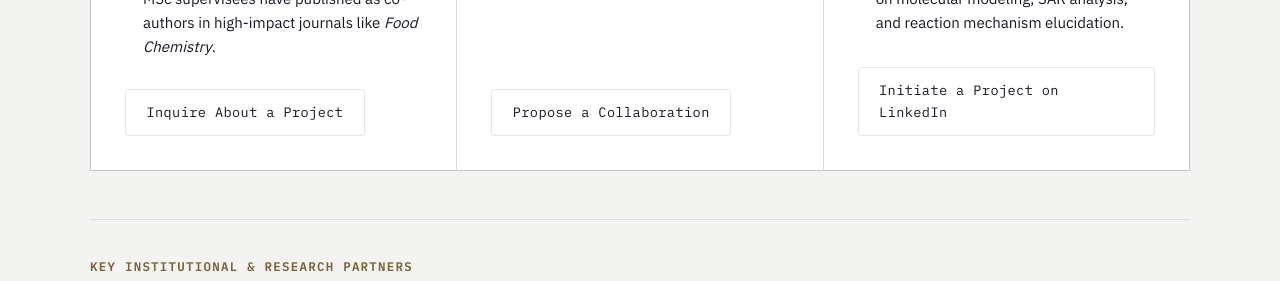
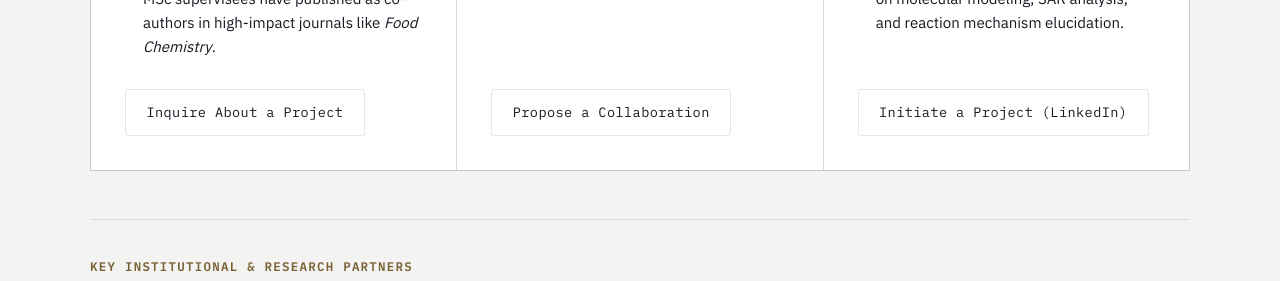
Before and after one commit to farmaceut/farmaceut.github.io, a plain HTML site: page index.html in a window 1280 px wide. Shown: the part 10464-10745 px from the top of the page. Drawn offline with nearby package versions, Linux system fonts and the light colour scheme.

Commit message:
Shorten LinkedIn project button label
Co-authored-by: copilot-swe-agent[bot] <198982749+Copilot@users.noreply.github.com>

```diff
--- a/index.html
+++ b/index.html
@@ -1112,7 +1112,7 @@
                             analysis, and reaction mechanism elucidation.</li>
                     </ul>
                     <a href="https://www.linkedin.com/in/maciejspiegel/" target="_blank" rel="noopener noreferrer"
-                        class="sp-btn sp-btn-ghost-paper">Initiate a Project on LinkedIn</a>
+                        class="sp-btn sp-btn-ghost-paper">Initiate a Project (LinkedIn)</a>
                 </div>
             </div>
 
```
